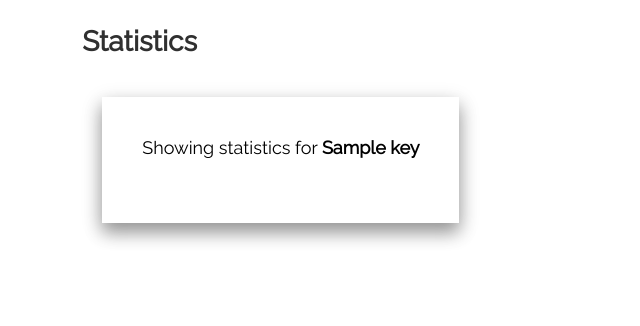
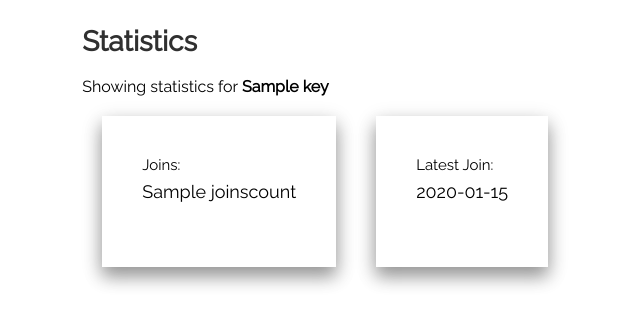
Before and after one commit to annieapp/annie, a Flask app: template server/templates/stats.html in a window 1280 px wide. Shown: the top 326 px of the page, without its empty margins (257-897 px from the left). Run offline with Flask 2, Linux system fonts and the light colour scheme; the template is opened without the code that fills it: most values are stand-ins (such as "Sample title", 1, 10 or a date in 2020).

Commit message:
Update stats.html

```diff
--- a/server/templates/stats.html
+++ b/server/templates/stats.html
@@ -24,7 +24,9 @@
       <div class="col-md-8 col-xs-12">
         <div class="text-dec">
           <h1 style="text-align":right;">Statistics</h1>
-          <div class="b">Showing statistics for <b>{{ key }}</b></div>
+          <div>Showing statistics for <b>{{ key }}</b></div>
+          <div class="b"><sup>Joins:</sup><br>{{ joinscount }}</div>
+          <div class="b"><sup>Latest Join:</sup><br>{{ latestjoindate }}</div>
         </div>
       </div>
     </div>
```
